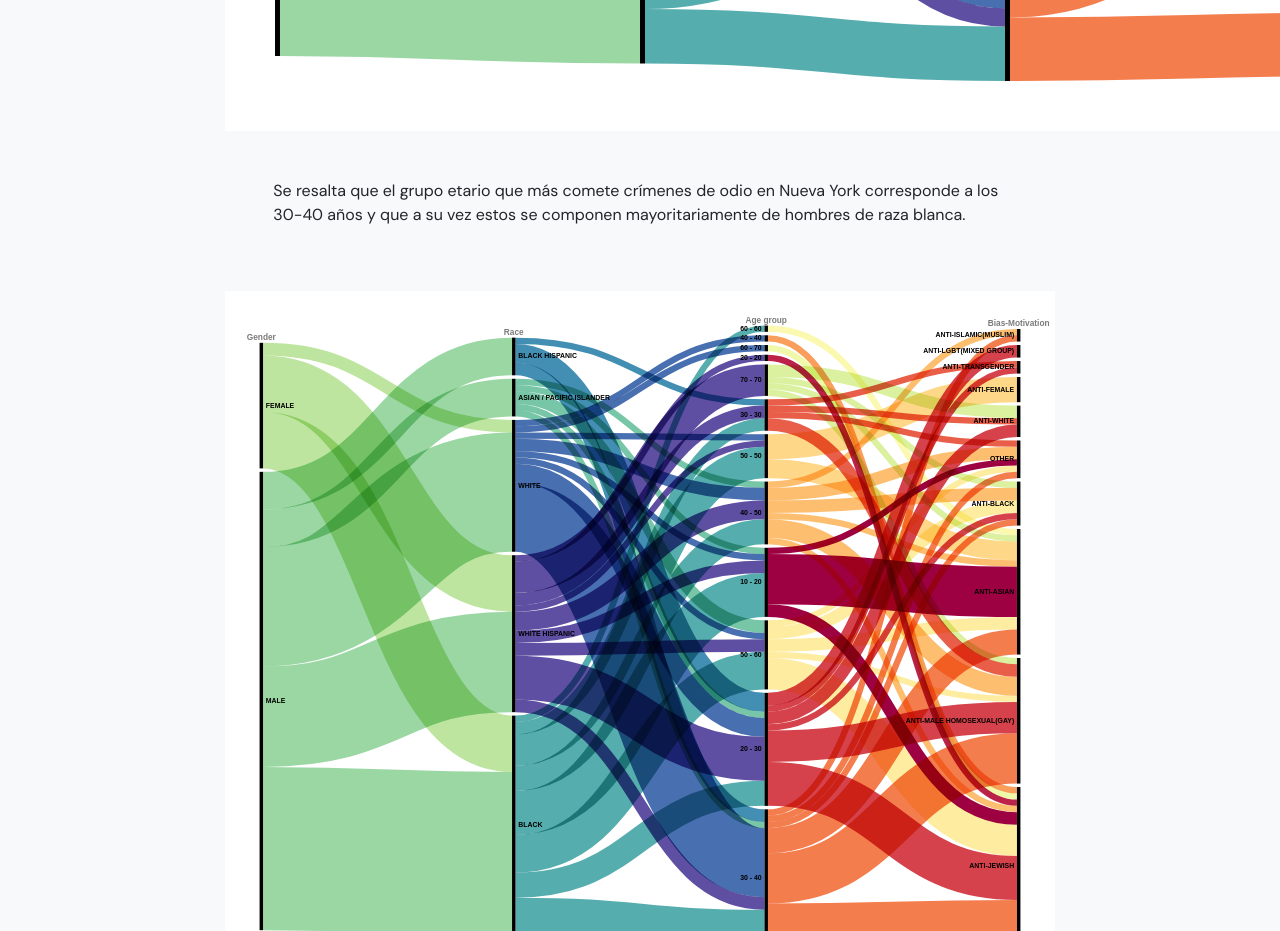
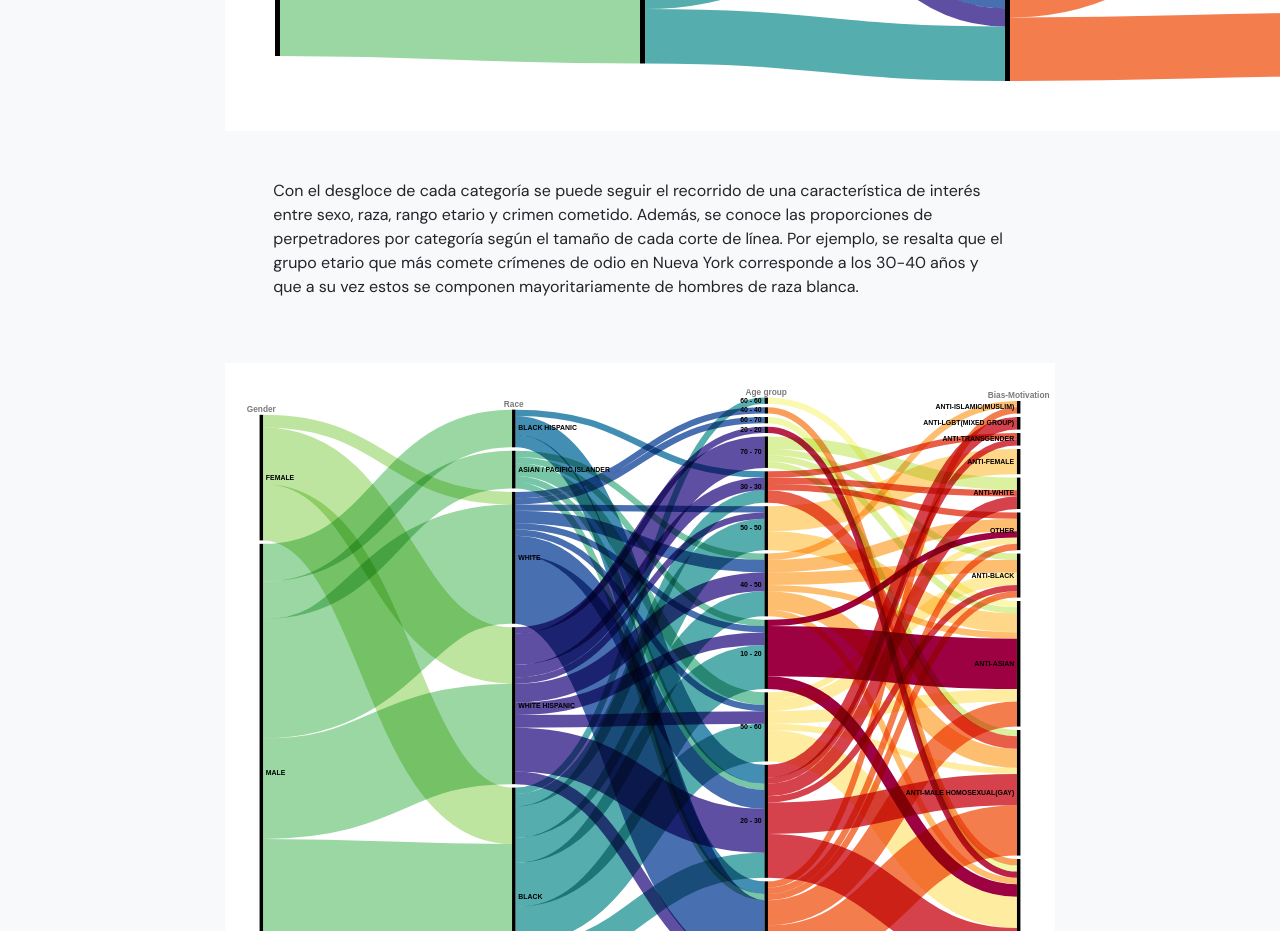
Before and after one commit to josefinaijb/info-digital-06, a plain HTML site: page index.html in a window 1280 px wide. Shown: the part 1400-2331 px from the top of the page. Drawn offline with nearby package versions, Linux system fonts and the light colour scheme.

Commit message:
Update index.html

```diff
--- a/index.html
+++ b/index.html
@@ -575,7 +575,7 @@
 </svg>
                     <!--…y llega hasta acá-->
                     <p class="p-5">
-                        Se resalta que el grupo etario que más comete crímenes de odio en Nueva York corresponde a los 30-40 años y que a su vez estos se componen mayoritariamente de hombres de raza blanca.
+                        Con el desgloce de cada categoría se puede seguir el recorrido de una característica de interés entre sexo, raza, rango etario y crimen cometido. Además, se conoce las proporciones de perpetradores por categoría según el tamaño de cada corte de línea. Por ejemplo, se resalta que el grupo etario que más comete crímenes de odio en Nueva York corresponde a los 30-40 años y que a su vez estos se componen mayoritariamente de hombres de raza blanca.
                     </p>
                 </div>
                 <div class="col-sm-11 col-md-10 col-lg-9 col-xl-8 col-xxl-7 mx-auto">
```
